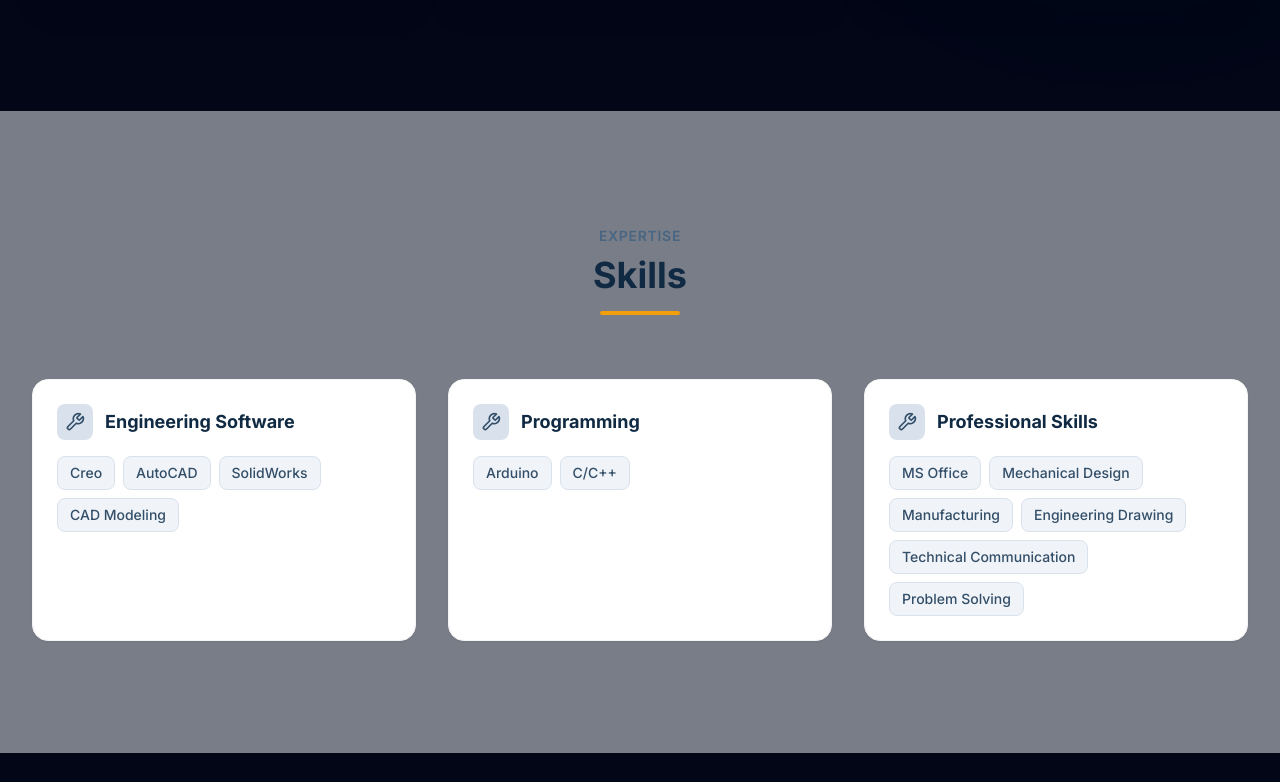
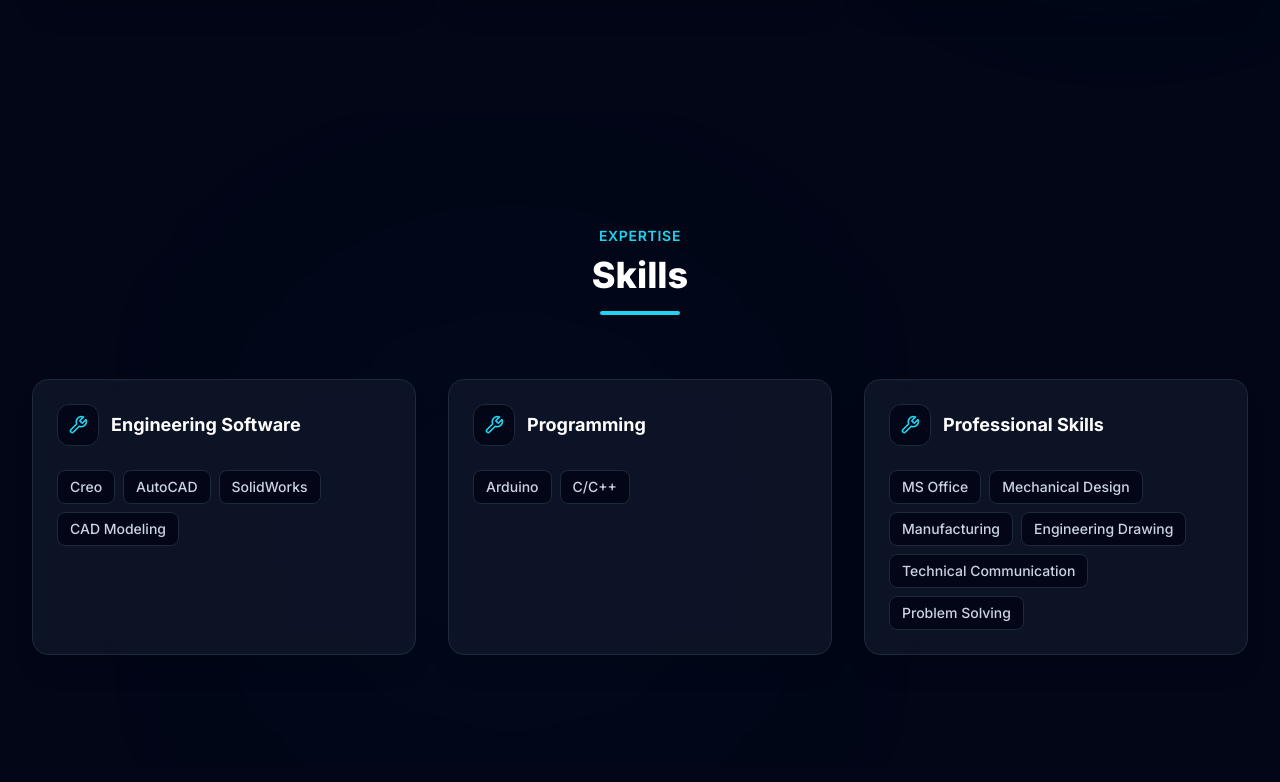
Before and after one commit to sulaimankhan9540-art/portfolio, a React (Vite) app: page / in a window 1280 px wide. Shown: the part 5498-6280 px from the top of the page. Built offline with nearby package versions, Linux system fonts and the light colour scheme.

Commit message:
Update Skills section to dark slate theme

```diff
--- a/src/components/Skills.tsx
+++ b/src/components/Skills.tsx
@@ -18,35 +18,51 @@ export const Skills: React.FC<SkillsProps> = ({ skills }) => {
   }, {} as Record<string, Skill[]>);
 
   return (
-    <section id="skills" className="py-20 lg:py-28 bg-primary-50/50">
-      <div className="max-w-7xl mx-auto px-4 sm:px-6 lg:px-8">
+    <section id="skills" className="py-20 lg:py-28 bg-slate-950 text-slate-100 relative overflow-hidden">
+
+      {/* Background Ambient Glow */}
+      <div className="absolute top-1/3 left-1/4 w-96 h-96 bg-cyan-500/5 rounded-full blur-[140px] pointer-events-none" />
+
+      <div className="max-w-7xl mx-auto px-4 sm:px-6 lg:px-8 relative z-10">
         <div ref={ref} className={`transition-all duration-700 ${isVisible ? 'opacity-100 translate-y-0' : 'opacity-0 translate-y-8'}`}>
+
+          {/* Section Header */}
           <div className="text-center mb-16">
-            <span className="text-sm font-semibold text-primary-600 tracking-wider uppercase">Expertise</span>
-            <h2 className="mt-2 text-3xl sm:text-4xl font-bold text-primary-900">Skills</h2>
-            <div className="mt-4 w-20 h-1 bg-accent-500 mx-auto rounded-full" />
+            <span className="text-sm font-semibold text-cyan-400 tracking-wider uppercase">Expertise</span>
+            <h2 className="mt-2 text-3xl sm:text-4xl font-extrabold text-white">Skills</h2>
+            <div className="mt-4 w-20 h-1 bg-cyan-400 mx-auto rounded-full" />
           </div>
 
+          {/* Skill Category Cards */}
           <div className="grid md:grid-cols-2 lg:grid-cols-3 gap-8">
             {Object.entries(grouped).map(([category, items]) => (
-              <div key={category} className="bg-white rounded-2xl p-6 shadow-sm border border-gray-100 hover:shadow-md transition-shadow">
-                <div className="flex items-center gap-3 mb-4">
-                  <div className="p-2 bg-primary-100 rounded-lg">
-                    <Wrench className="w-5 h-5 text-primary-700" />
+              <div
+                key={category}
+                className="bg-slate-900/80 backdrop-blur-md rounded-2xl p-6 border border-slate-800 hover:border-cyan-500/30 shadow-xl transition-all duration-300 group flex flex-col justify-between"
+              >
+                <div>
+                  <div className="flex items-center gap-3 mb-6">
+                    <div className="p-2.5 bg-slate-950 border border-slate-800 rounded-xl text-cyan-400 group-hover:border-cyan-500/40 transition-colors">
+                      <Wrench className="w-5 h-5" />
+                    </div>
+                    <h3 className="text-lg font-bold text-white group-hover:text-cyan-300 transition-colors">{category}</h3>
                   </div>
-                  <h3 className="text-lg font-bold text-primary-900">{category}</h3>
-                </div>
-                <div className="flex flex-wrap gap-2">
-                  {items.map(skill => (
-                    <span key={skill.id}
-                      className="px-3 py-1.5 bg-primary-50 text-primary-700 text-sm font-medium rounded-lg border border-primary-100 hover:bg-primary-100 transition-colors">
-                      {skill.name}
-                    </span>
-                  ))}
+
+                  <div className="flex flex-wrap gap-2">
+                    {items.map((skill) => (
+                      <span
+                        key={skill.id}
+                        className="px-3 py-1.5 bg-slate-950 text-slate-300 text-sm font-medium rounded-lg border border-slate-800 hover:border-cyan-500/40 hover:text-cyan-300 transition-all duration-200"
+                      >
+                        {skill.name}
+                      </span>
+                    ))}
+                  </div>
                 </div>
               </div>
             ))}
           </div>
+
         </div>
       </div>
     </section>
```
